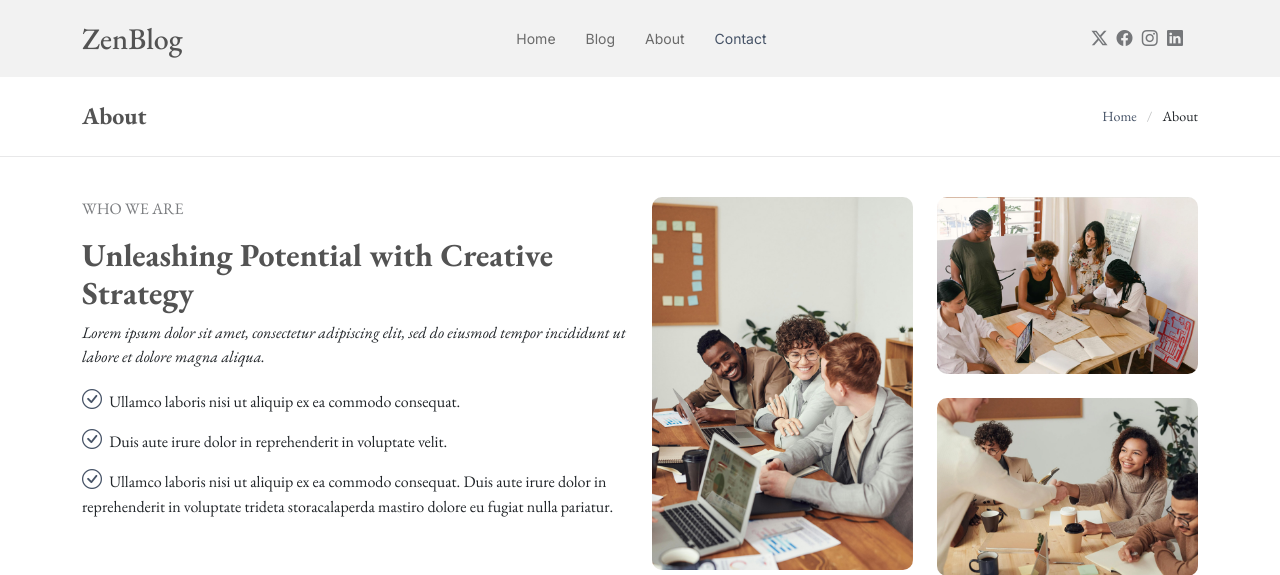
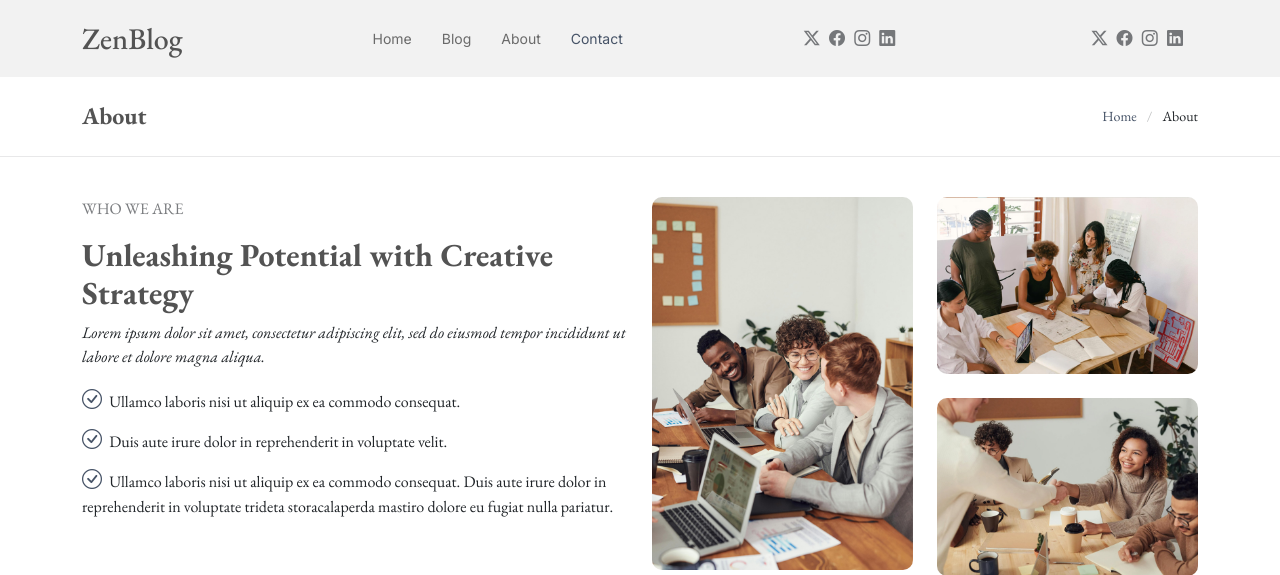
Before and after one commit to mahdi921/My-Awsome-Blog, a Django app: page /about/ in a window 1280 px wide. Shown: the top 575 px of the page. Run offline with Django 4.2, Linux system fonts and the light colour scheme; some libraries are stand-ins or nearby versions.

Commit message:
added social link to nav bar

```diff
--- a/templates/blog/blog-nav.html
+++ b/templates/blog/blog-nav.html
@@ -8,3 +8,10 @@
         </ul>
         <i class="mobile-nav-toggle d-xl-none bi bi-list"></i>
       </nav>
+
+<div class="header-social-links">
+        <a href="#" class="twitter"><i class="bi bi-twitter-x"></i></a>
+        <a href="#" class="facebook"><i class="bi bi-facebook"></i></a>
+        <a href="#" class="instagram"><i class="bi bi-instagram"></i></a>
+        <a href="#" class="linkedin"><i class="bi bi-linkedin"></i></a>
+      </div>
```
